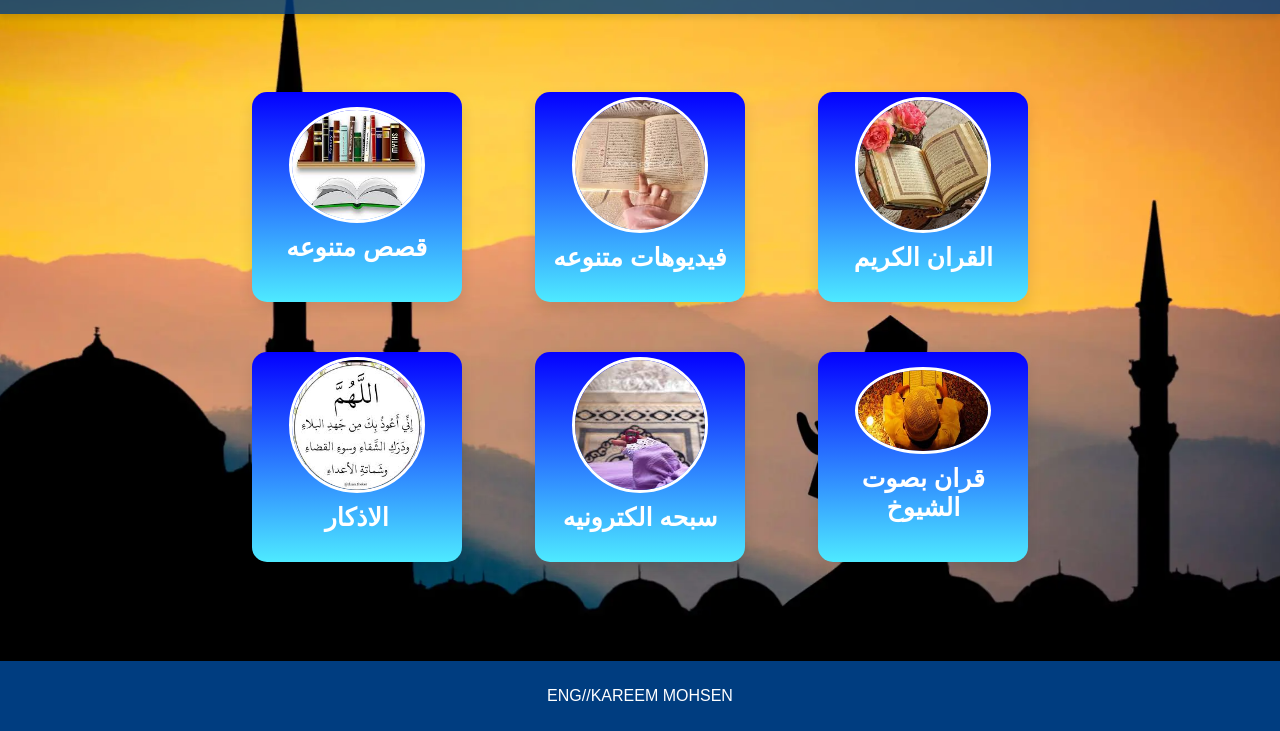
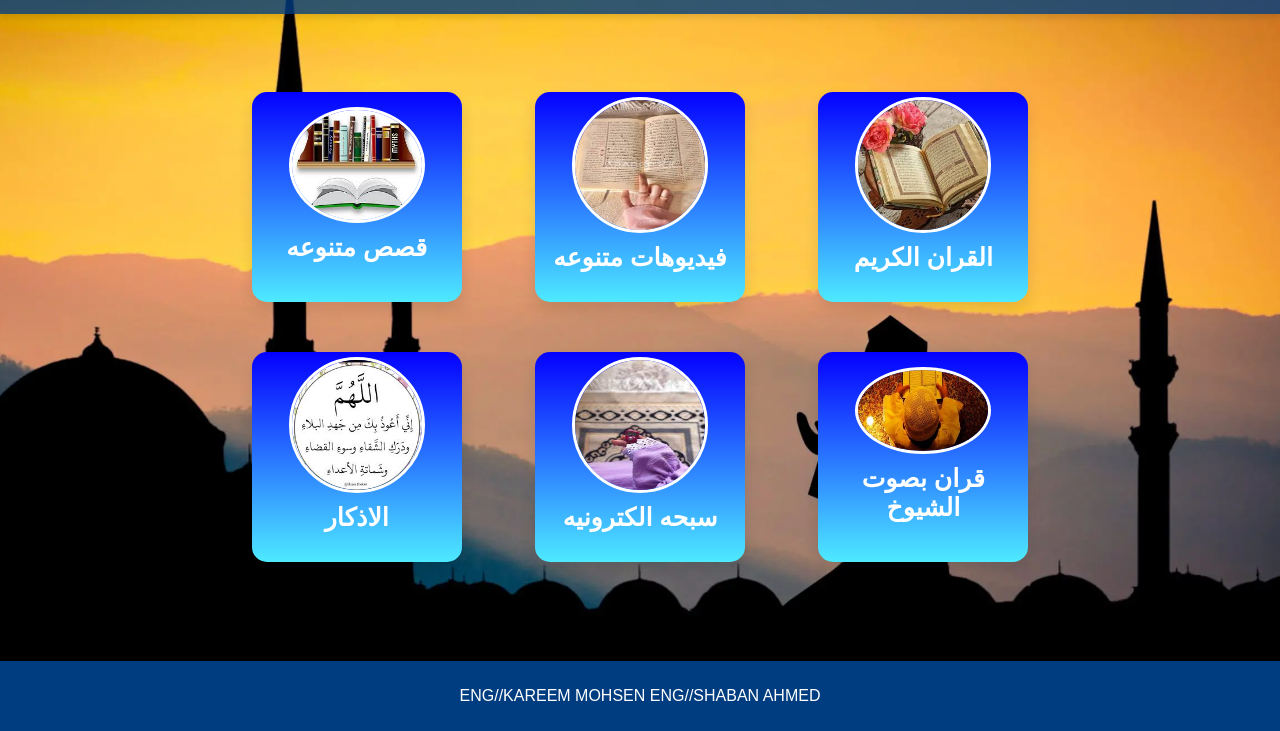
Before and after one commit to areemmohsen/kareem, a plain HTML site: page index.html in a window 1280 px wide. Shown: the part 69-800 px from the top of the page. Drawn offline with Linux system fonts and the light colour scheme.

Commit message:
index.html

```diff
--- a/index.html
+++ b/index.html
@@ -44,7 +44,9 @@
     </div>
 
     <footer>
-        <p>ENG//KAREEM MOHSEN</p>
+        <p>ENG//KAREEM MOHSEN
+            ENG//SHABAN AHMED
+        </p>
     </footer>
 
     <script src="script.js"></script>
```
